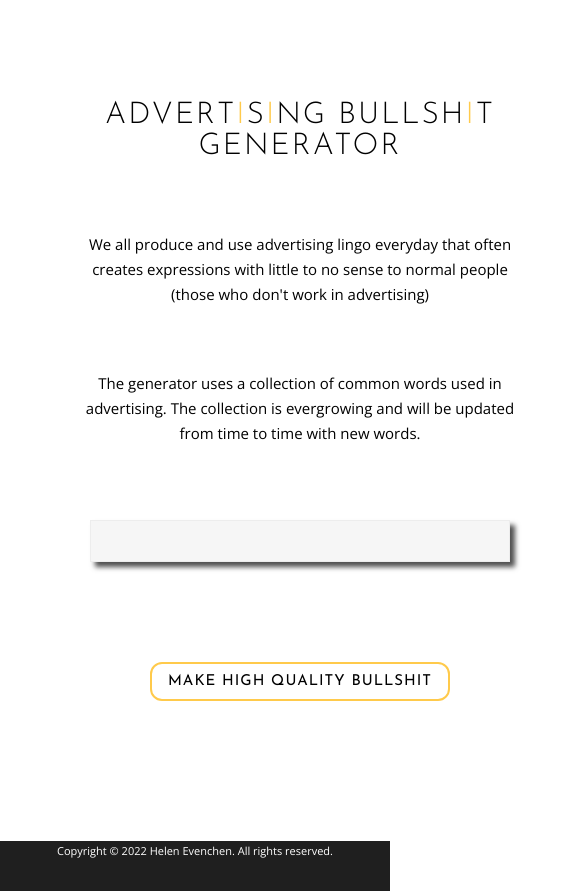
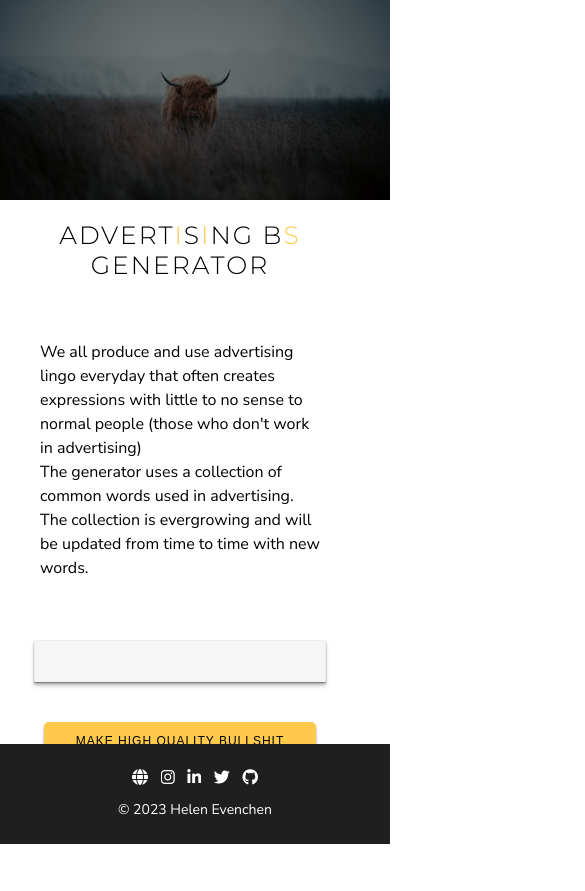
Before and after one commit to helenec295/bs-generator, a plain HTML site: page index.html in a window 390 px wide. Shown: the whole page, 585 px wide, since content can reach past the window. After the commit the page ends 844 px from the top, so only its background shows below. Drawn offline with nearby package versions, Linux system fonts and the light colour scheme.

Commit message:
fixed mobile responsive and design

```diff
--- a/index.html
+++ b/index.html
@@ -5,9 +5,9 @@
     <meta http-equiv="X-UA-Compatible" content="IE=edge">
     <meta name="viewport" content="width=device-width, initial-scale=1.0">
     <link rel="stylesheet" href="styles.css">
+    <link rel="preconnect" href="https://fonts.googleapis.com">
     <link rel="preconnect" href="https://fonts.gstatic.com" crossorigin>
-    <link href="https://fonts.googleapis.com/css2?family=Open+Sans:wght@300;400;500;600;700;800&display=swap" rel="stylesheet">
-    <link href="https://fonts.googleapis.com/css2?family=Josefin+Sans:wght@200;300;400;500;600;700&display=swap" rel="stylesheet">
+    <link href="https://fonts.googleapis.com/css2?family=Bebas+Neue&family=Lato:wght@100;300;400;700&family=Montserrat:wght@100;200;300;400;500;600&family=Nunito+Sans:wght@200;300;400;600;700;800&family=Open+Sans:wght@300;400;500&display=swap" rel="stylesheet">
     <script src="https://kit.fontawesome.com/2decbd281b.js" crossorigin="anonymous"></script>
 
 
@@ -15,48 +15,60 @@
 </head>
 <body>
 
-    <!--bullshit gen section-->
+    <div class="hero-image">
+    </div>
 
-    <section id="bullshit">
+    <h1>Advert<span>i</span>s<span>i</span>ng B<span>S</span> Generator</h1>
 
-        <div class="bullshit">
-            <div class="bullshit-info">
-                <h1>Advert<span>i</span>s<span>i</span>ng Bullsh<span>i</span>t Generator</h1>
-                <p class="lingo">We all produce and use advertising lingo everyday that often creates expressions with little to no sense to normal people (those who don't work in advertising)</p><br>
-                <p class="lingo">The generator uses a collection of common words used in advertising. The collection is evergrowing and will be updated from time to time with new words.</p><br>
-            </div>
-            <div class="bullshit-results">
-                <p id="fortune"></p>
-	        </div>
-            <div id="buttonContainer">
-                <button class="cta" id="fortuneButton">Make high quality bullshit</button>
-            </div>
+    <div class="bullshit">
 
 
+        <div class="bullshit-info">
+            <p>We all produce and use advertising lingo everyday that often creates expressions with little to no sense to normal people (those who don't work in advertising)<br>
+            The generator uses a collection of common words used in advertising. The collection is evergrowing and will be updated from time to time with new words.</p><br>
+        </div>
+
+
+        <div class="bullshit-results">
+            <p id="fortune"></p>
+        </div>
+
+
+        <div id="buttonContainer">
+            <button class="cta" id="fortuneButton">Make high quality bullshit</button>
         </div>
 
 
 
-    <script src="scripts.js"></script>
 
-</section>
 
-<!--end bullshit gen section-->
-
-<!--footer section-->
-
-<footer id="footer">
-
-    <div class="footer container">
-
-        <p class=""> Copyright © 2022 Helen Evenchen. All rights reserved.</p>
 
 
     </div>
 
-  </footer>
 
- <!-- end footer section-->
+    <footer>
+
+
+        <div className="socialMedia">
+            <a href='https://helenevenchen.com/' target="_blank" rel='noreferrer'><i class="fa-solid fa-globe"></i></a>
+            <a href='https://www.instagram.com/helenevenchen' target="_blank" rel='noreferrer'><i class="fa-brands fa-instagram"></i></a>
+            <a href='https://www.linkedin.com/in/helen-evenchen' target="_blank" rel='noreferrer'><i class="fa-brands fa-linkedin-in"></i></a>
+            <a href='https://twitter.com/helenevenchen' target="_blank" rel='noreferrer'><i class="fa-brands fa-twitter"></i></a>
+            <a href='https://github.com/helenec295' target="_blank" rel='noreferrer'><i class="fa-brands fa-github"></i>
+
+            </a>
+
+        </div>
+        <p> &copy; 2023 Helen Evenchen </p>
+
+
+
+
+    </footer>
+
+
+ <script src="scripts.js"></script>
 
 </body>
 </html>
--- a/scripts.js
+++ b/scripts.js
@@ -1,10 +1,10 @@
 // click to see bullshit
 
-let subject = ["campaigns", "brands", "consumers", "customers", "experiences", "audiences", "economies"]
+let subject = ["campaigns", "brands", "consumers", "customers", "experiences", "audiences", "economies", "products", "services", "solutions", "innovations", "ideas", "opportunities", "systems", "programs", "approaches", "technologies", "concepts", "methods", "platforms", "tools", "strategies", "formulas", "designs"]
 
-let object = ["beautiful", "effective", "amazing", "sherable", "engaged", "viral", "sticky", ]
+let object = ["beautiful", "effective", "amazing", "sherable", "engaged", "viral", "sticky", "new", "improved", "best", "innovative", "reliable", "affordable", "high-quality", "powerful", "comfortable"," stylish", "convenient", "healthy", "delicious", "luxurious", "unique", "sustainable", "exclusive", "easy-to-use", "proven"]
 
-let verb = ["create", "enhance", "experience", "grow", "imagine"]
+let verb = ["create", "enhance", "experience", "grow", "imagine", "buy", "try", "discover", "improve", "boost", "transform", "achieve", "maximize", "win", "join", "upgrade", "get", "learn", "enjoy", "start", "find"]
 
 let button = document.getElementById('fortuneButton');
 let fortune = document.getElementById('fortune');
--- a/styles.css
+++ b/styles.css
@@ -1,184 +1,145 @@
 * {
     padding: 0;
     margin: 0;
-    box-sizing: border-box;
+    overflow-x: hidden;
 }
 
-html {
-    font-size: 10px;
-    font-family: 'Open Sans', sans-serif;
-    scroll-behavior: smooth;
+html,
+body {
+  background-color: #282c34;
+font-size: 10px;
+  background-color: white;
+  font-family: 'Nunito Sans', sans-serif;
+  flex-wrap: wrap;
+
 }
 
 
-p {
-    color: black;
-    margin-bottom: 1.6rem;
-    font-weight: 300;
-    text-align: left;
-    font-size: 10px;
-    line-height: 2rem;
+.hero-image {
+    background-image: linear-gradient(rgba(0, 0, 0, 0.5), rgba(0, 0, 0, 0.5)), url("advertising-bs1.jpg");
+    height: 200px;
+    width: 100%;
+    background-position: center;
+    background-repeat: no-repeat;
+    background-size: cover;
+    position: relative;
+  }
+
+.bullshit {
+    display: flex;
+    align-items: center;
+    flex-direction: column;
 
 }
 
-.section-title {
-    font-size: 3rem;
+h1 {
+    font-size: 2.5rem;
     font-weight: 300;
     color: black;
-    margin-bottom: 10rem;
     text-transform: uppercase;
     letter-spacing: 0.2rem;
+    font-family: 'Montserrat', sans-serif;
     text-align: center;
+    margin: 20px 50px 20px 20px;
+}
+
+/* padding: top, right, bottom, left; */
+
+
+h1 span {
+color: #FFCA4B;
+}
+
+.bullshit-info {
+    display: flex;
+    align-items: center;
+    margin: 20px 50px 20px 20px;
+
 
 }
 
-.section-title span {
-    color: #FFCA4B;
+.bullshit-info p {
+    font-size: 1.6rem;
+    line-height: 2.4rem;
+    margin: 20px;
 
 }
 
-.cta {
-    display: inline-block;
+ .bullshit-results {
+    color: black;
+    font-size: 1.6rem;
+    padding: 20px;
+    background-color: #f6f6f6;
+    border: 1px solid #ededed;
+    box-shadow:
+     0 1px 1px rgba(0, 0, 0, 0.2),
+     0 2px 2px rgba(0, 0, 0, 0.2),
+     0 4px 4px rgba(0, 0, 0, 0.2);
+    width: 250px;
+    text-align: center;
+    margin: 20px 50px 20px 20px;
+
+}
+
+
+button {
     padding: 10px 30px;
     color: black;
-    background-color: transparent;
+    background-color: #FFCA4B;
     border: 2px solid #FFCA4B;
-    border-radius: 12px;
+    border-radius: 5px;
     font-size: 1.2rem;
     text-transform: uppercase;
     letter-spacing: 0.1rem;
     margin-top: 30px;
     transition: 0.3s ease;
     transition-property: background-color, color;
+    box-shadow:
+    0 1px 1px rgba(0, 0, 0, 0.2),
+    0 2px 2px rgba(0, 0, 0, 0.2),
+    0 4px 4px rgba(0, 0, 0, 0.2);
+    margin: 20px 50px 20px 20px;
 
 }
 
-.cta:hover {
+button:hover {
     color: white;
     background-color: #FFCA4B;
 
 }
 
 
-/*bullshitgen section*/
-
-.bullshit {
+footer {
+    background-color: #1f1f1f;
+    position: fixed;
+    left: 0;
+    bottom: 0;
+    width: 100%;
+    height: 100px;
+    color: white;
     display: flex;
     flex-direction: column;
     align-items: center;
-    width: 600px;
-    margin: 0 auto;
-    padding: 100px 0;
-}
-
-.bullshit-info {
-    display: flex;
-    align-items: center;
     justify-content: center;
-    flex-direction: column;
-    justify-items: center;
-    width: 80%;
-}
-
- h1 {
-        font-size: 3rem;
-        font-weight: 300;
-        color: black;
-        margin-bottom: 50px;
-        text-transform: uppercase;
-        letter-spacing: 0.2rem;
-        text-align: center;
-        font-family: 'Josefin Sans', sans-serif;
-}
-
-h1 span {
-    color: #FFCA4B;
-}
-
- .lingo {
-    padding: 20px;
-    text-align: center;
-    color: black;
-    margin-bottom: 10px;
-    font-weight: 400;
-    font-size: 1.5rem;
-    line-height: 2.5rem;
-}
-
- .bullshit-results {
-    display: flex;
-    align-items: center;
-    justify-content: center;
-    flex-direction: column;
-    justify-items: center;
-    width: 70%;
-}
-
-
-#bullshit #fortune {
-    color: black;
-    font-size: 1.75rem;
-    text-align: center;
-    padding: 20px;
-    margin: 30px auto;
-    background-color: #f6f6f6;
-    border: 1px solid #ededed;
-    box-shadow: 5px 5px 5px #505050;
-    width: 100%;
-    display: inline-block;
-    letter-spacing: 0.1rem;
-    align-items: center;
-}
-
-#buttonContainer {
-    margin: auto;
-    align-items: center;
-    justify-items: center;
-    padding: 20px;
-    margin: 20px auto;
- }
-
-#fortuneButton {
-    padding: 10px;
-    font-size: 1.5rem;
-    cursor: pointer;
-    display: inline-block;
-    text-align: center;
-    width: 300px;
-    text-transform: uppercase;
-    font-family: 'Josefin Sans', sans-serif;
-}
-
-/*bullshitgen section*/
-
-/*footer section*/
-
-#footer {
-    background-color: #1f1f1f;
-
-}
-
-#footer .footer {
-    height: 50px;
-    display: flex;
-    flex-direction: column;
-    align-items: center;
+    gap: 10px;
 
 }
 
 
+a {
+    color: white;
+    margin: 5px;
+    font-size: 1.6rem;
+    cursor: pointer;
+    line-height: 2rem
+  }
 
-#footer p {
-    font-size: 1.1rem;
-    color: white;
-    margin-bottom: 20px;
-}
+  a:hover {
+    color: #EFC050;
+  }
 
-@media only screen and (min-width: 992px) {
-    #footer h1 {
-        color: white;
-        font-size: 6rem;
-    }
-}
 
-/*end footer section*/
+
+  footer p {
+    font-size: 1.4rem;
+  }
```
Also changed, not shown: advertising-bs1.jpg (added), favicon.ico, images/advertising-bs1.jpg (added).
